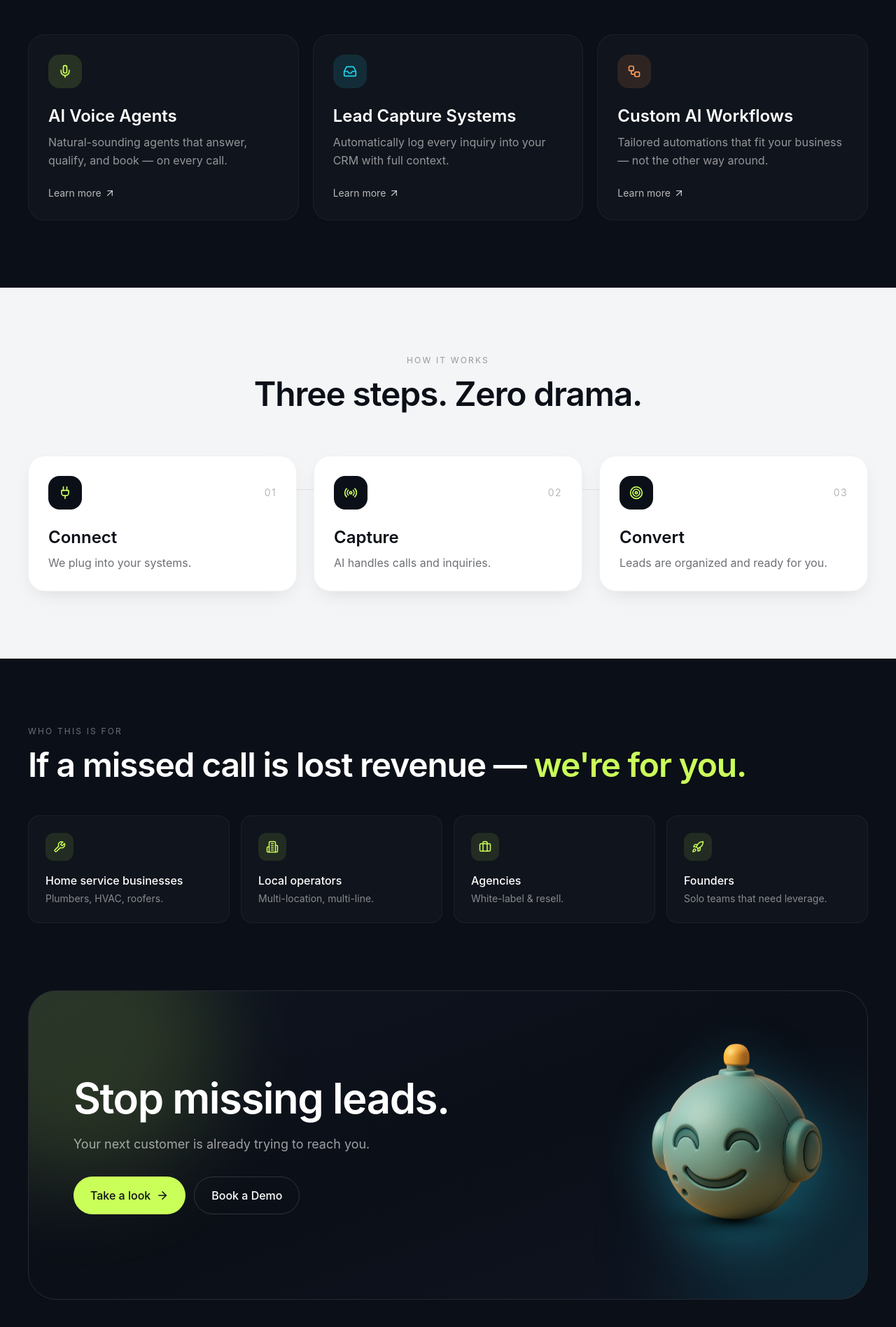
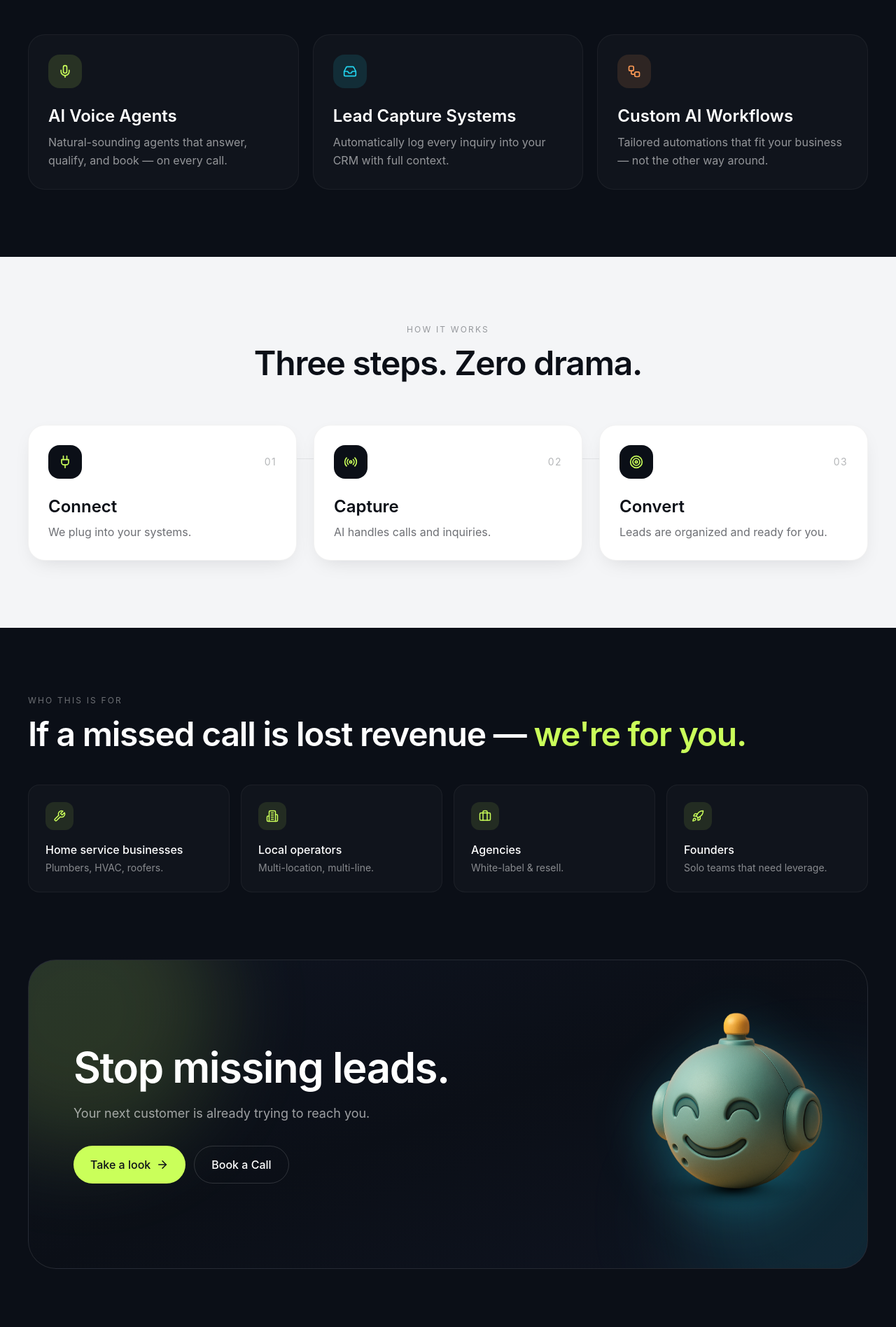
Before and after one commit to cuteROBOT-AI/connectrobot, a React (Vite) app: page / in a window 1280 px wide. Shown: the part 1664-3560 px from the top of the page at 70% size. Built offline with nearby package versions, Linux system fonts and the light colour scheme.

Commit message:
Update files from Figma Make

```diff
--- a/src/app/components/cta.tsx
+++ b/src/app/components/cta.tsx
@@ -37,7 +37,7 @@ export function CTA({ onOpenVideo, onOpenContact }: CTAProps) {
                   onClick={onOpenContact}
                   className="inline-flex items-center justify-center gap-2 border border-white/15 text-white px-6 py-3.5 rounded-full hover:bg-white/5 transition-colors"
                 >
-                  Book a Demo
+                  Book a Call
                 </button>
               </div>
             </div>
--- a/src/app/components/services.tsx
+++ b/src/app/components/services.tsx
@@ -57,10 +57,10 @@ export function Services() {
                 {s.title}
               </h3>
               <p className="text-white/55 leading-relaxed relative">{s.desc}</p>
-              <div className="mt-6 flex items-center gap-1 text-sm text-white/70 group-hover:text-white relative">
+              {/*<div className="mt-6 flex items-center gap-1 text-sm text-white/70 group-hover:text-white relative">
                 Learn more
                 <ArrowUpRight size={16} className="group-hover:translate-x-0.5 group-hover:-translate-y-0.5 transition-transform" />
-              </div>
+              </div>*/}
             </div>
           ))}
         </div>
```
